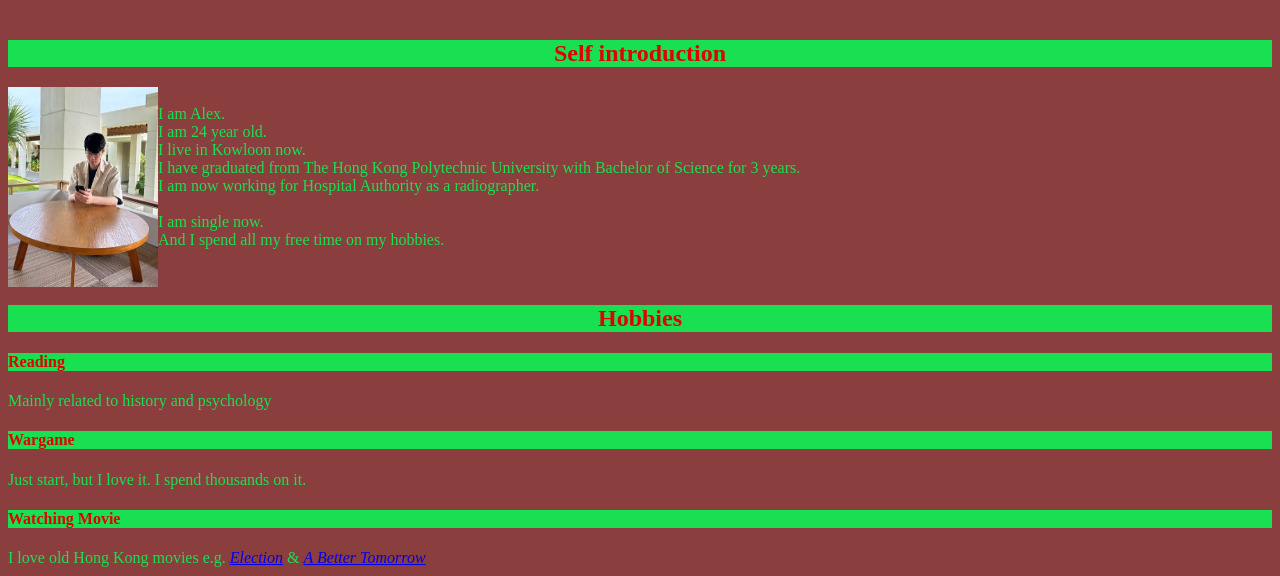
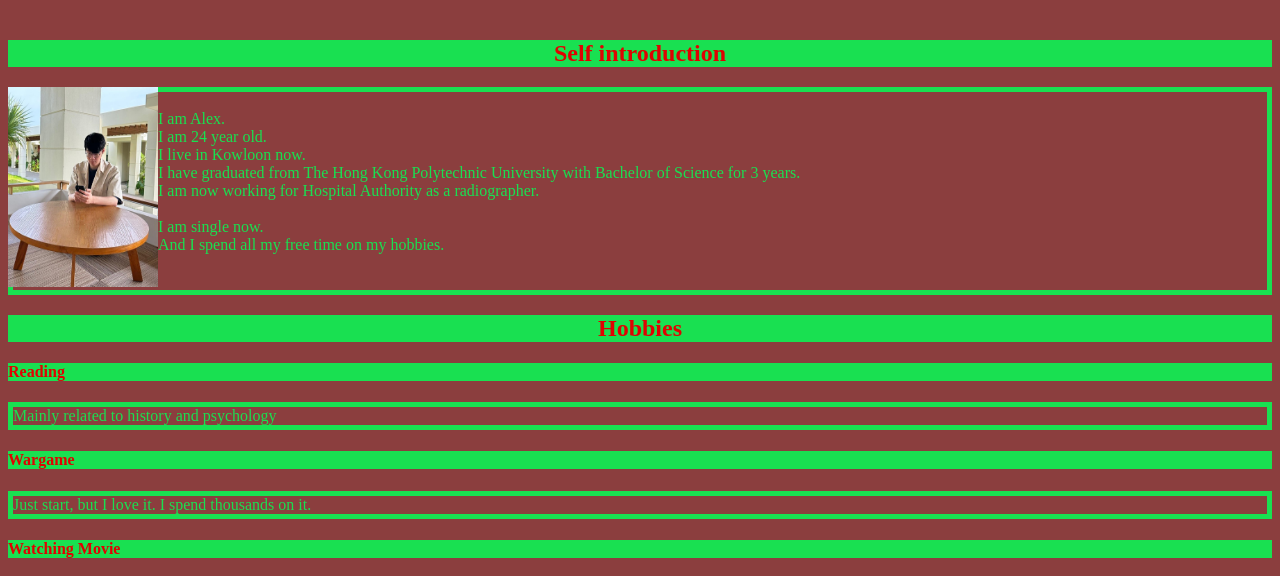
Before and after one commit to skh018/22008888g.github.intro, a plain HTML site: page index.html in a window 1280 px wide. Shown: the part 120-696 px from the top of the page. Drawn offline with Linux system fonts and the light colour scheme.

Commit message:
Update index.html

```diff
--- a/index.html
+++ b/index.html
@@ -7,7 +7,11 @@
 
 <style>
 body {background-color:#8B3E3E}
-p, pre {color: #19E051}
+p, pre {color: #19E051;
+	border-style: solid;
+	border-color: #19E051;
+	border-width: 5px;
+       }
 table, th, td {border= 1px solid white}
 h1, h2, h3, h4, h5, h6, caption{background-color:#19E051; color:#E00202;}
 </style>
```
